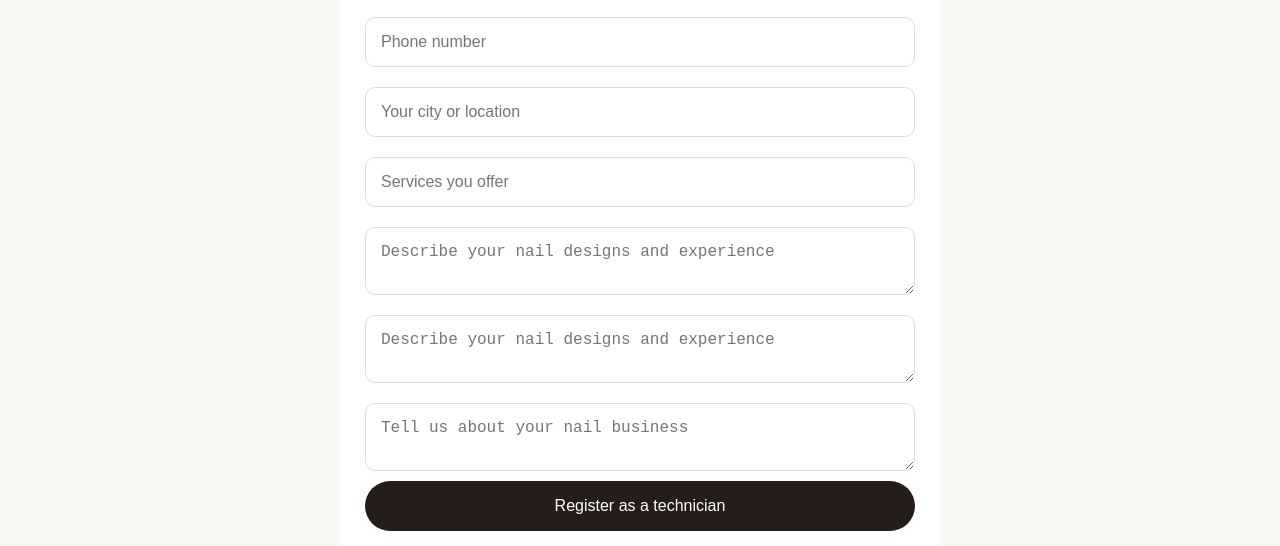
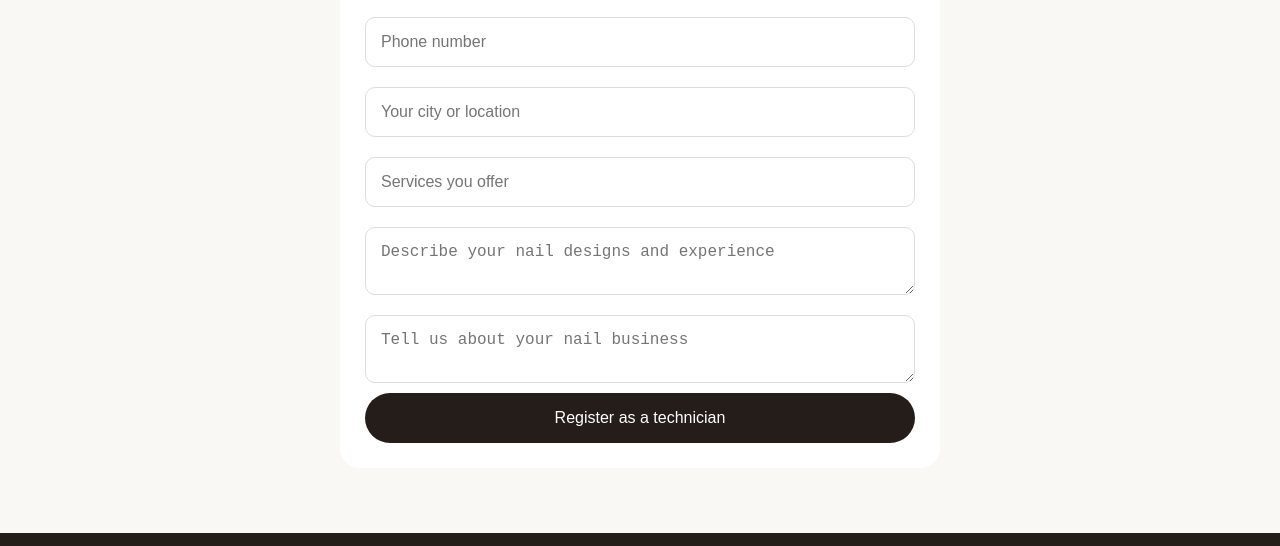
Before and after one commit to alexkayondo99-tech/Nailora, a plain HTML site: page index.html in a window 1280 px wide. Shown: the part 2929-3475 px from the top of the page. Drawn offline with Linux system fonts and the light colour scheme.

Commit message:
Update index.html

```diff
--- a/index.html
+++ b/index.html
@@ -154,7 +154,7 @@ footer{background:#241d1a;color:white;text-align:center;padding:35px 20px}
 <input id="techServices" placeholder="Services you offer" required>
 <textarea id="techPortfolio" placeholder="Describe your nail designs and experience"></textarea>
 
-<textarea id="techPortfolio" placeholder="Describe your nail designs and experience"></textarea>
+
 <textarea id="techDetails" placeholder="Tell us about your nail business"></textarea>
 <button type="submit">Register as a technician</button>
 </form>
```
